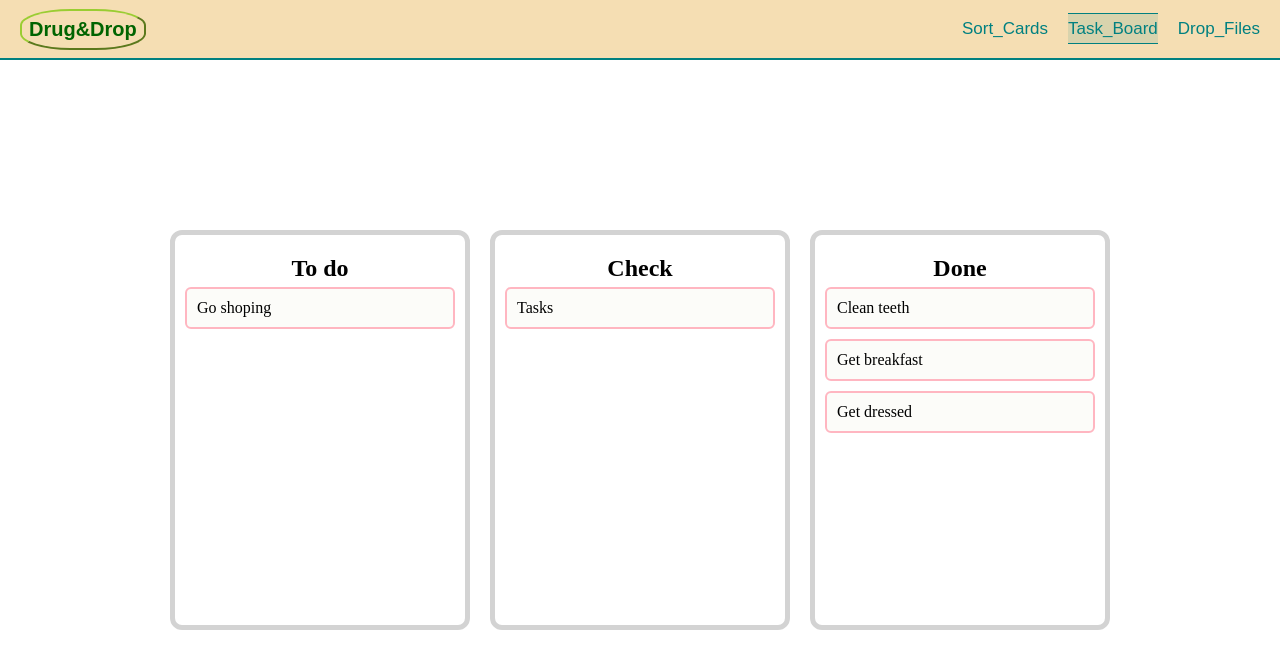
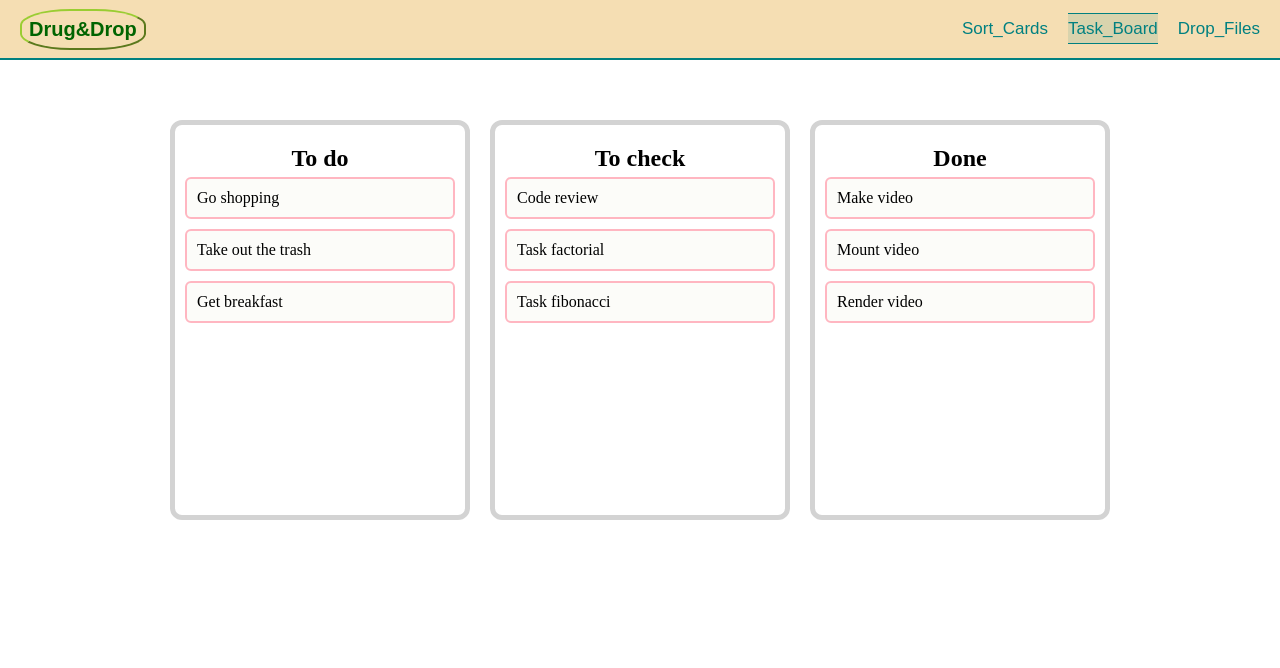
Before and after one commit to vladyslav-harkusha/react_drag-and-drop, a React (Create React App) app: page /react_drag-and-drop/Task_Board in a window 1280 px wide. Shown: the top 668 px of the page. Built offline with nearby package versions, Linux system fonts and the light colour scheme.

Commit message:
add taskBoard logic to component

```diff
--- a/src/pages/TaskBoardPage.tsx
+++ b/src/pages/TaskBoardPage.tsx
@@ -1,25 +1,119 @@
-import { FC } from 'react';
+import React, { FC, useState } from 'react';
 import '../styles/TaskBoardPage.scss';
 
+interface Item {
+  id: number;
+  title: string;
+}
+
+interface Board {
+  id: number;
+  title: string;
+  items: Item[];
+}
+
 export const TaskBoardPage: FC = () => {
+  const [boards, setBoards] = useState<Board[]>([
+    { id: 1, title: 'To do', items: [{ id: 1, title: 'Go shopping' }, { id: 2, title: 'Take out the trash' }, { id: 3, title: 'Get breakfast' }]},
+    { id: 2, title: 'To check', items: [{ id: 4, title: 'Code review' }, { id: 5, title: 'Task factorial' }, { id: 6, title: 'Task fibonacci' }]},
+    { id: 3, title: 'Done', items: [{ id: 7, title: 'Make video' }, { id: 8, title: 'Mount video' }, { id: 9, title: 'Render video' }]},
+  ]);
+  const [currentBoard, setCurrentBoard] = useState<Board>(boards[0]);
+  const [currentItem, setCurrentItem] = useState<Item>(boards[0].items[0]);
+
+  const dragOverHandler = (event: React.DragEvent<HTMLDivElement>) => {
+    event.preventDefault();
+    const eventTarget = event.target as HTMLDivElement;
+
+    if (eventTarget.className === 'board__item') {
+      eventTarget.style.boxShadow = '0 4px 3px gray'
+    }
+  };
+
+  const dragLeaveHandler = (event: React.DragEvent<HTMLDivElement>) => {
+    const eventTarget = event.target as HTMLDivElement;
+    eventTarget.style.boxShadow = 'none'
+  };
+
+  const dragStartHandler = (event: React.DragEvent<HTMLDivElement>, board: Board, item: Item) => {
+    setCurrentBoard(board);
+    setCurrentItem(item)
+  };
+
+  const dragEndHandler = (event: React.DragEvent<HTMLDivElement>) => {
+    const eventTarget = event.target as HTMLDivElement;
+    eventTarget.style.boxShadow = 'none'
+  };
+
+
+  const dropHandler = (event: React.DragEvent<HTMLDivElement>, board: Board, item: Item) => {
+    event.preventDefault();
+
+    const currentIndex = currentBoard.items.indexOf(currentItem);
+    currentBoard.items.splice(currentIndex, 1);
+
+    const dropIndex = board.items.indexOf(item);
+    board.items.splice(dropIndex + 1, 0, currentItem);
+
+    setBoards(boards.map(b => {
+      if (b.id === board.id) {
+        return board;
+      }
+
+      if (b.id === currentBoard.id) {
+        return currentBoard;
+      }
+
+      return b;
+    }));
+  };
+
+  const dropCardHandler = (event: React.DragEvent<HTMLDivElement>, board: Board,) => {
+    const currentIndex = currentBoard.items.indexOf(currentItem);
+    currentBoard.items.splice(currentIndex, 1);
+
+    board.items.push(currentItem);
+
+    setBoards(boards.map(b => {
+      if (b.id === board.id) {
+        return board;
+      }
+
+      if (b.id === currentBoard.id) {
+        return currentBoard;
+      }
+
+      return b;
+    }));
+  }
+
   return (
     <div className='task-board-page'>
-      <div className="board">
-        <div className="board__title">To do</div>
-        <div className="board__item">Go shoping</div>
-      </div>
+      {boards.map(board =>
+        <div
+          key={board.id}
+          className="board"
+          onDragOver={(event) => dragOverHandler(event)}
+          onDrop={(event) => dropCardHandler(event, board)}
 
-      <div className="board">
-        <div className="board__title">Check</div>
-        <div className="board__item">Tasks</div>
-      </div>
-
-      <div className="board">
-        <div className="board__title">Done</div>
-        <div className="board__item">Clean teeth</div>
-        <div className="board__item">Get breakfast</div>
-        <div className="board__item">Get dressed</div>
-      </div>
+        >
+            <div className="board__title" draggable={true}>{board.title}</div>
+            {board.items.map(item =>
+              <div
+                key={item.id}
+                className="board__item"
+                draggable={true}
+                onDragOver={(event) => dragOverHandler(event)}
+                onDragLeave={(event) => dragLeaveHandler(event)}
+                onDragStart={(event) => dragStartHandler(event, board, item)}
+                onDragEnd={(event) => dragEndHandler(event)}
+                onDrop={(event) => dropHandler(event, board, item)}
+              >
+                {item.title}
+              </div>
+            )}
+        </div>
+      )}
     </div>
   );
 };
--- a/src/styles/TaskBoardPage.scss
+++ b/src/styles/TaskBoardPage.scss
@@ -1,6 +1,6 @@
 .task-board-page {
   width: 100vw;
-  height: calc(100vh - 60px);
+  margin: 50px 0;
   display: flex;
   align-items: center;
   justify-content: center;
```
